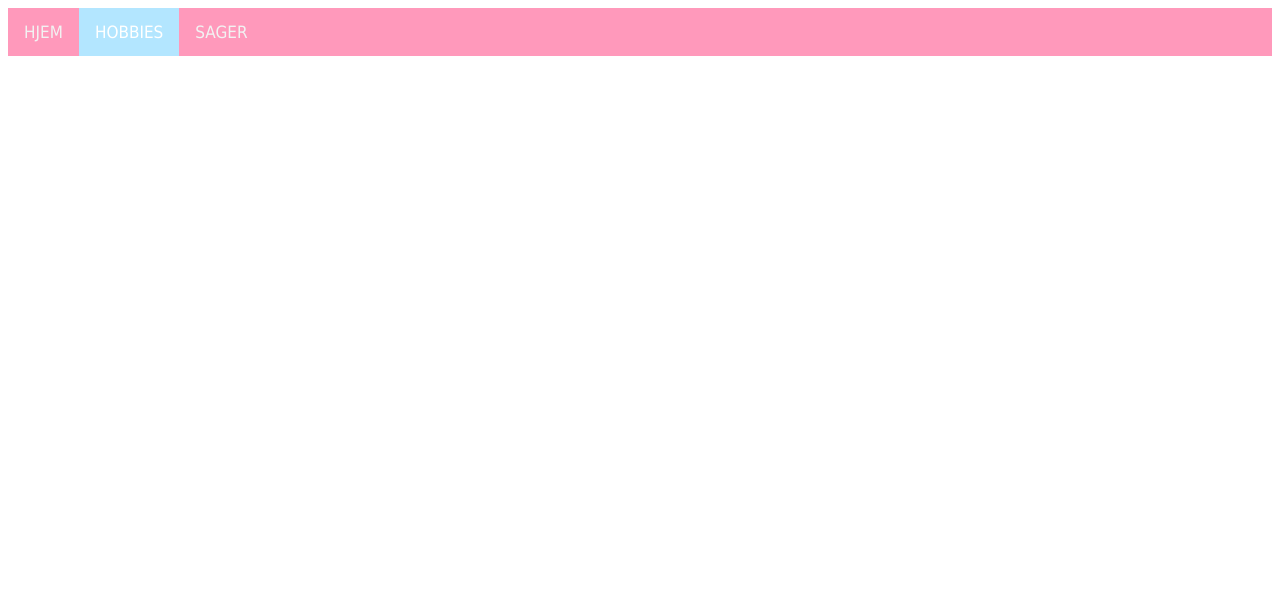
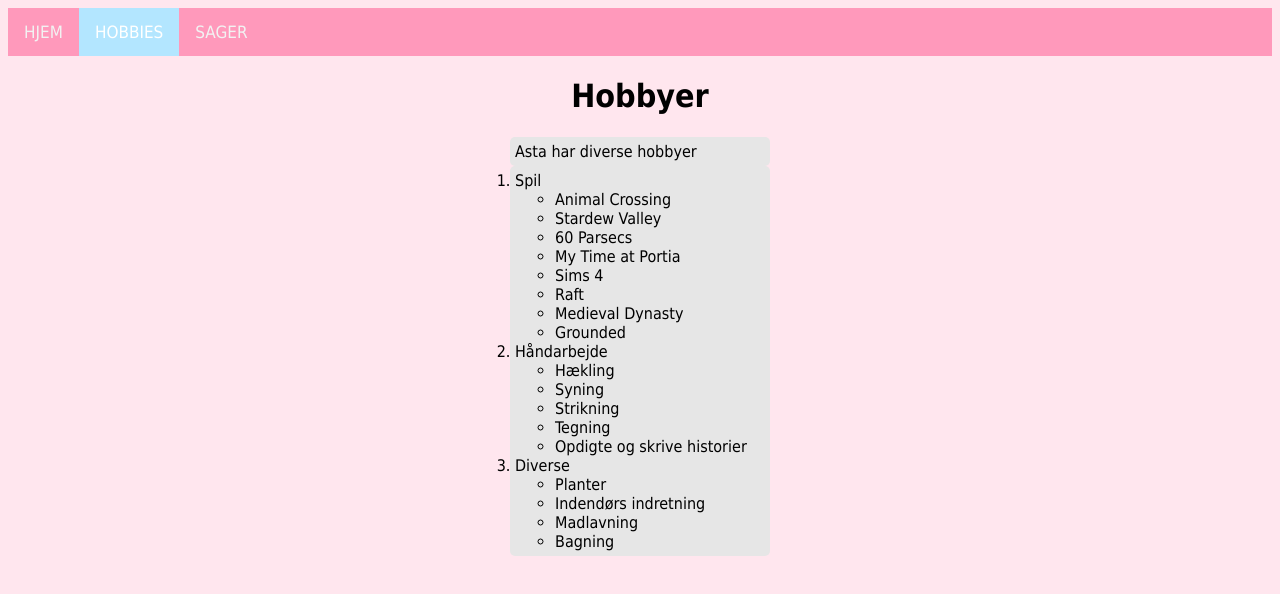
Before and after one commit to AsHuOvSo/WebsiteSchoolProject, a plain HTML site: page fritid.html in a window 1280 px wide. Drawn offline with Linux system fonts and the light colour scheme.

Commit message:
fleshed out hobbies

```diff
--- a/causes.css
+++ b/causes.css
@@ -1,3 +1,26 @@
+body {
+	background-color: #ffe6ee;
+}
+
+.textbox {
+	background-color: #e6e6e6;
+	width: 250px;
+	padding: 5px;
+	border: 5px;
+	border-radius: 5px;
+	margin: auto;
+}
+
+.title {
+	text-align: center;
+}
+
+.centerimage {
+	display: block;
+	margin-left: auto;
+	margin-right: auto;
+}
+
 .topnav {
 	background-color: #ff99bb;
 	overflow: hidden;
--- a/fritid.css
+++ b/fritid.css
@@ -1,3 +1,26 @@
+body {
+	background-color: #ffe6ee;
+}
+
+.textbox {
+	background-color: #e6e6e6;
+	width: 250px;
+	padding: 5px;
+	border: 5px;
+	border-radius: 5px;
+	margin: auto;
+}
+
+.title {
+	text-align: center;
+}
+
+.centerimage {
+	display: block;
+	margin-left: auto;
+	margin-right: auto;
+}
+
 .topnav {
 	background-color: #ff99bb;
 	overflow: hidden;
--- a/fritid.html
+++ b/fritid.html
@@ -10,5 +10,43 @@
   <a class="active" style="font-family:tahoma;" href="fritid.html">HOBBIES</a>
   <a style="font-family:tahoma;" href="causes.html">SAGER</a>
 </div>
+
+<h1 class="title" style="font-family:tahoma;"> Hobbyer </h1>
+
+<p class="textbox" style="font-family:tahoma;"> Asta har diverse hobbyer
+<br>
+<ol class="textbox" style="font-family:tahoma;">
+	<li> Spil
+		<ul>
+			<li> Animal Crossing </li>
+			<li> Stardew Valley </li>
+			<li> 60 Parsecs </li>
+			<li> My Time at Portia </li>
+			<li> Sims 4 </li>
+			<li> Raft </li>
+			<li> Medieval Dynasty </li>
+			<li> Grounded </li>
+		</ul>
+	</li>
+	<li> Håndarbejde
+		<ul>
+			<li> Hækling </li>
+			<li> Syning </li>
+			<li> Strikning </li>
+			<li> Tegning </li>
+			<li> Opdigte og skrive historier </li>
+		</ul>
+	</li>
+	<li> Diverse
+		<ul>
+			<li> Planter </li>
+			<li> Indendørs indretning </li>
+			<li> Madlavning </li>
+			<li> Bagning </li>
+		</ul>
+	</li>
+
+</ol>
+</p>
 </body>
 </html>
```
